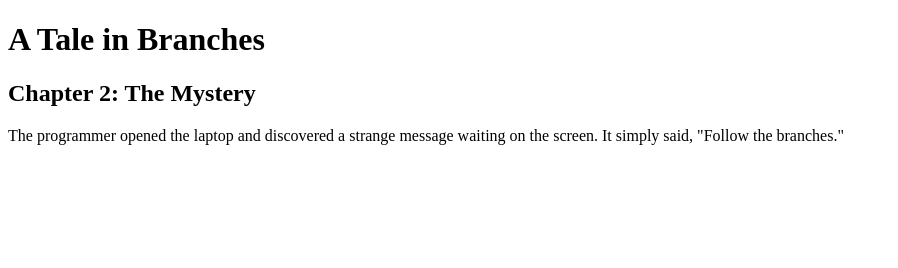
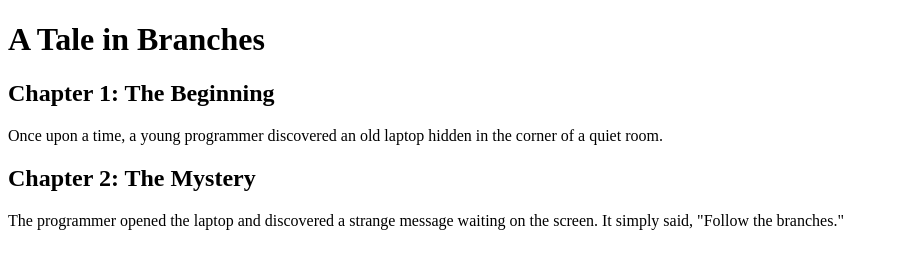
Before and after one commit to 24261A05K4/stories, a plain HTML site: page index.html in a window 1280 px wide. Shown: the whole page, without its empty margins (0-898 px from the left). Drawn offline with Linux system fonts and the light colour scheme.

Commit message:
Combine Chapter 1 and Chapter 2

```diff
--- a/index.html
+++ b/index.html
@@ -4,10 +4,20 @@
     <title>A Tale in Branches</title>
 </head>
 <body>
+
     <h1>A Tale in Branches</h1>
 
+    <h2>Chapter 1: The Beginning</h2>
+    <p>
+        Once upon a time, a young programmer discovered an old laptop
+        hidden in the corner of a quiet room.
+    </p>
+
     <h2>Chapter 2: The Mystery</h2>
-<p>
-    The programmer opened the laptop and discovered a strange message
-    waiting on the screen. It simply said, "Follow the branches."
-</p></body></html>
+    <p>
+        The programmer opened the laptop and discovered a strange message
+        waiting on the screen. It simply said, "Follow the branches."
+    </p>
+
+</body>
+</html>
```
